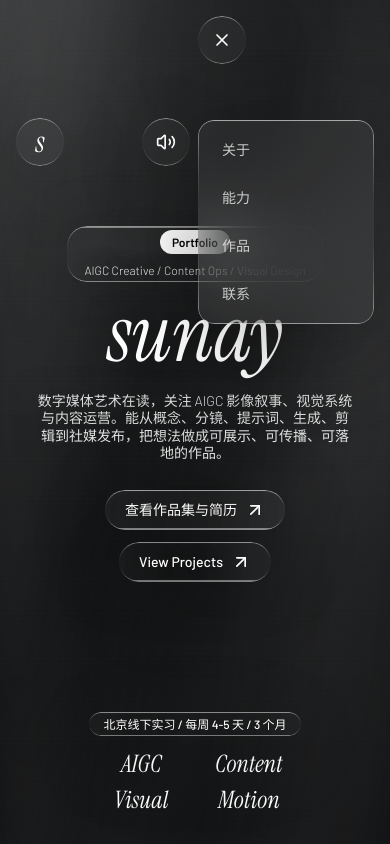
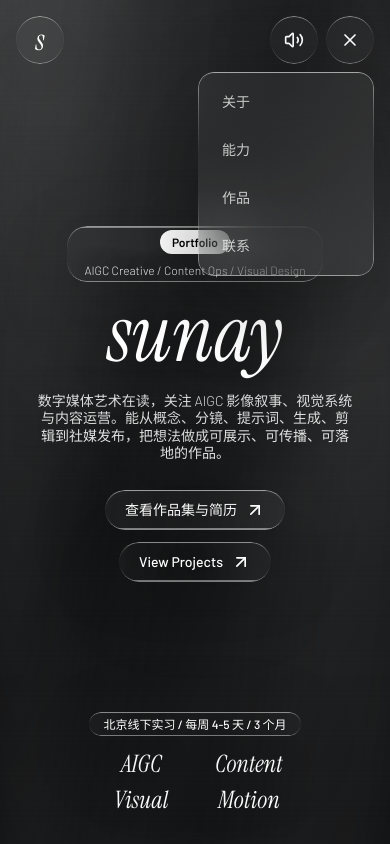
Before and after one commit to sunay04/sunay04.github.io, a React (Vite) app: page / in a window 390 px wide. Both pictures are taken after a click on the button 350 px from the left and 40 px from the top of the page. Built offline with nearby package versions, Linux system fonts and the light colour scheme.

Commit message:
调整汉堡菜单

```diff
--- a/src/components/SiteNavigation.tsx
+++ b/src/components/SiteNavigation.tsx
@@ -120,8 +120,9 @@ export function SiteNavigation({
                   animate={{ opacity: 1, y: 0, scale: 1 }}
                   exit={{ opacity: 0, y: -6, scale: 0.98 }}
                   transition={{ duration: 0.18, ease: "easeOut" }}
-                  className="liquid-glass-strong absolute right-0 top-14 w-44 overflow-hidden rounded-2xl p-2 shadow-2xl shadow-black/30"
+                  className="absolute right-0 top-14 w-44 origin-top-right"
                 >
+                  <div className="liquid-glass-strong overflow-hidden rounded-2xl p-2 shadow-2xl shadow-black/30">
                     <ul className="space-y-1">
                       {navLinks.map((link) => {
                         const sectionId = link.href.slice(1);
@@ -145,6 +146,7 @@ export function SiteNavigation({
                         );
                       })}
                     </ul>
+                  </div>
                 </motion.div>
               )}
             </AnimatePresence>
```
Lines whose indentation alone changed are shown as unchanged.
